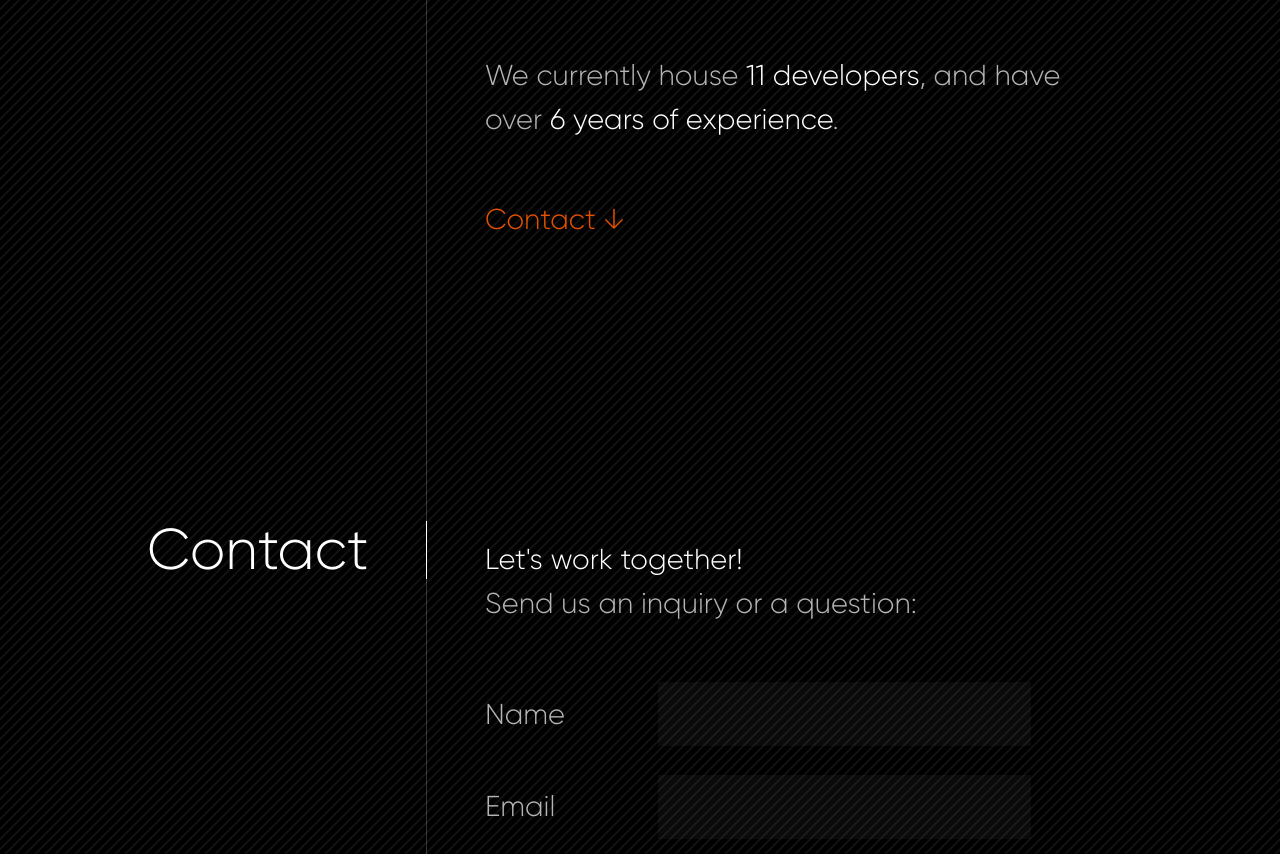
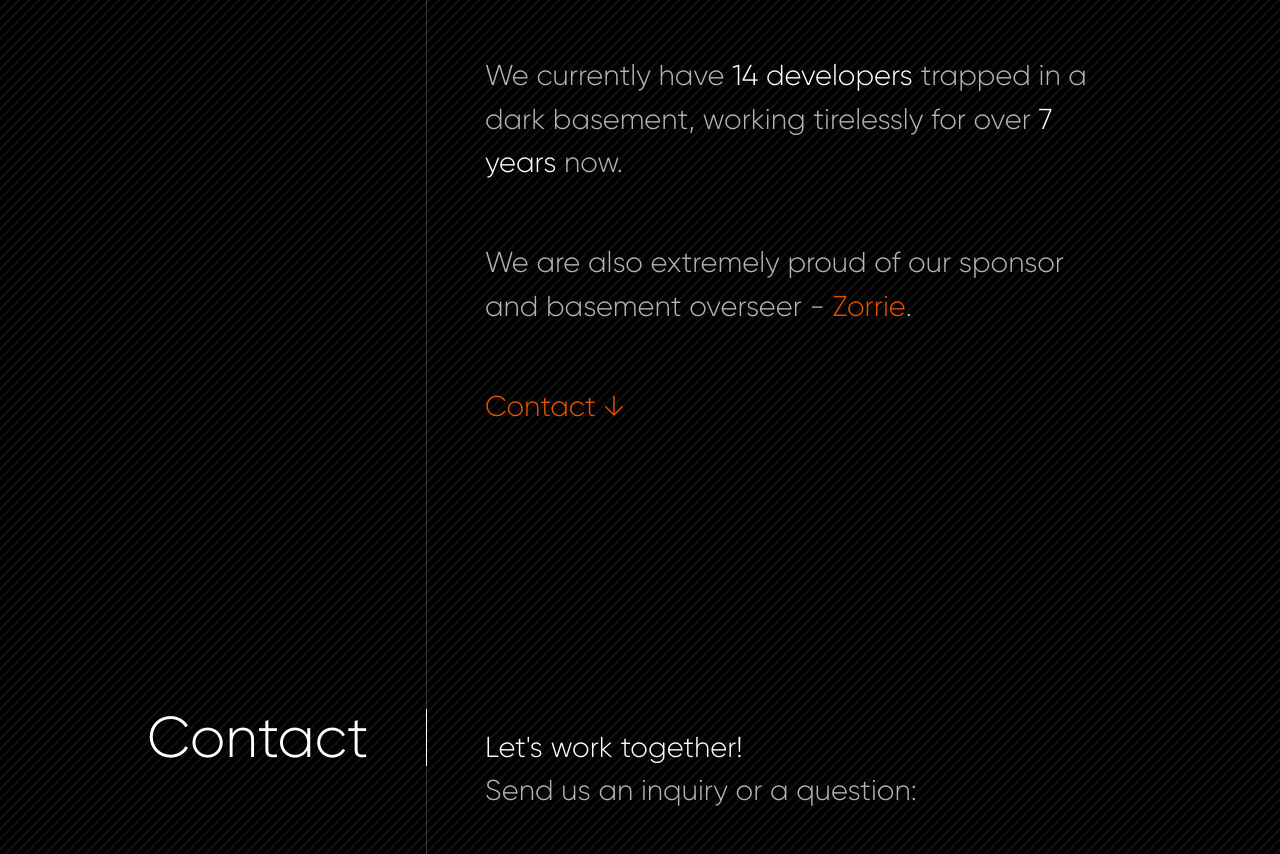
Before and after one commit to Jaspero/jaspero.co, a website: page index.html in a window 1280 px wide. Shown: the part 4172-5026 px from the top of the page. Drawn offline with Linux system fonts and the light colour scheme.

Commit message:
feat(website): team content update

```diff
--- a/index.html
+++ b/index.html
@@ -226,7 +226,8 @@
     <section>
         <p>We're a group of experienced, enthusiastic, and innovative <strong>developers and designers</strong>, specialized in delivering <strong>great products</strong> to our customers. Our <strong>expertise</strong> is modern technologies, smart product design, and great user experience.</p>
         <p>Additionally, we love to create tools and technologies that <strong>help developers</strong> (including ourselves) create projects more efficiently. In a rapidly growing industry, we believe that <strong>collaboration</strong> is the key to success.</p>
-        <p>We currently house <strong>11 developers</strong>, and have over <strong>6 years of experience</strong>.</p>
+        <p>We currently have <strong>14 developers</strong> trapped in a dark basement, working tirelessly for over <strong>7 years</strong> now.</p>
+        <p>We are also extremely proud of our sponsor and basement overseer - <a href="https://github.com/zorrie" target="_blank" rel="noopener">Zorrie</a>.</p>
         <a href="#contact">Contact ↓</a>
     </section>
 </article>
```
